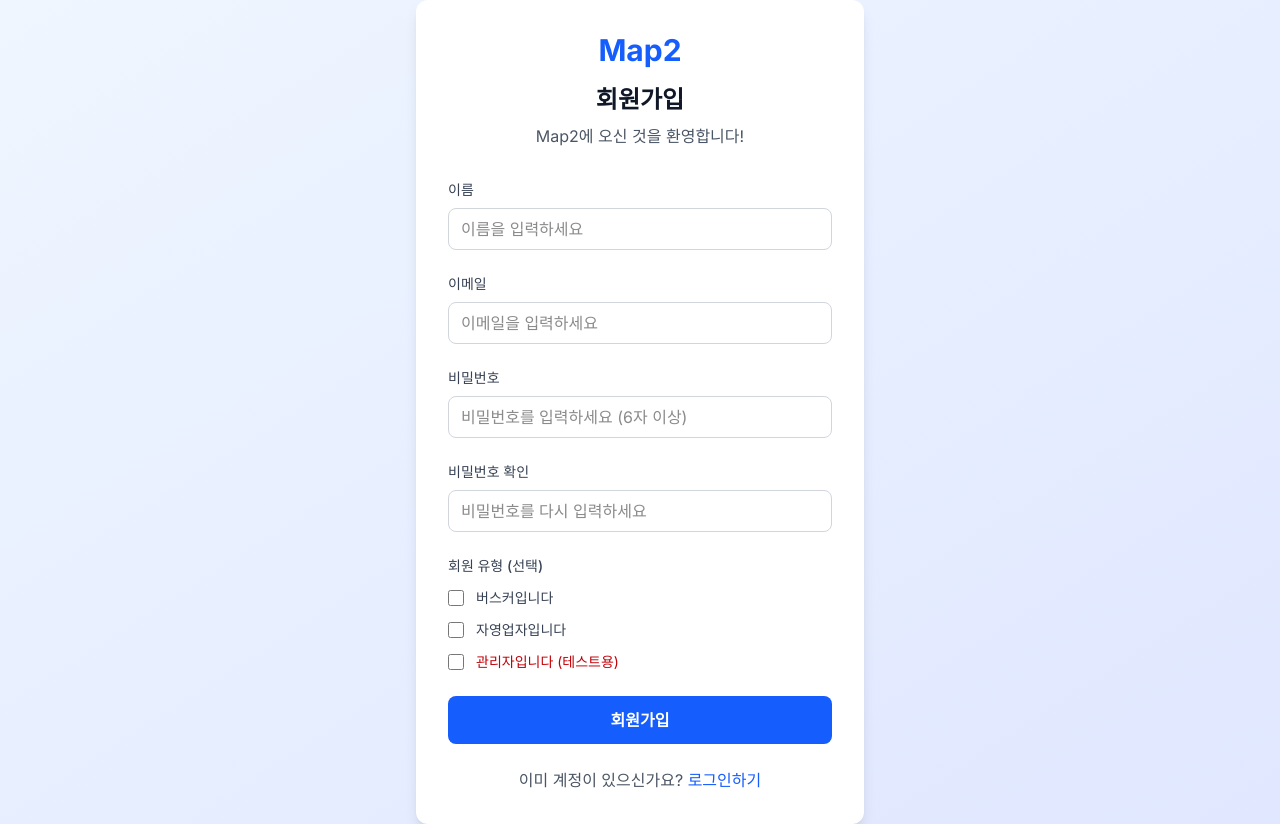
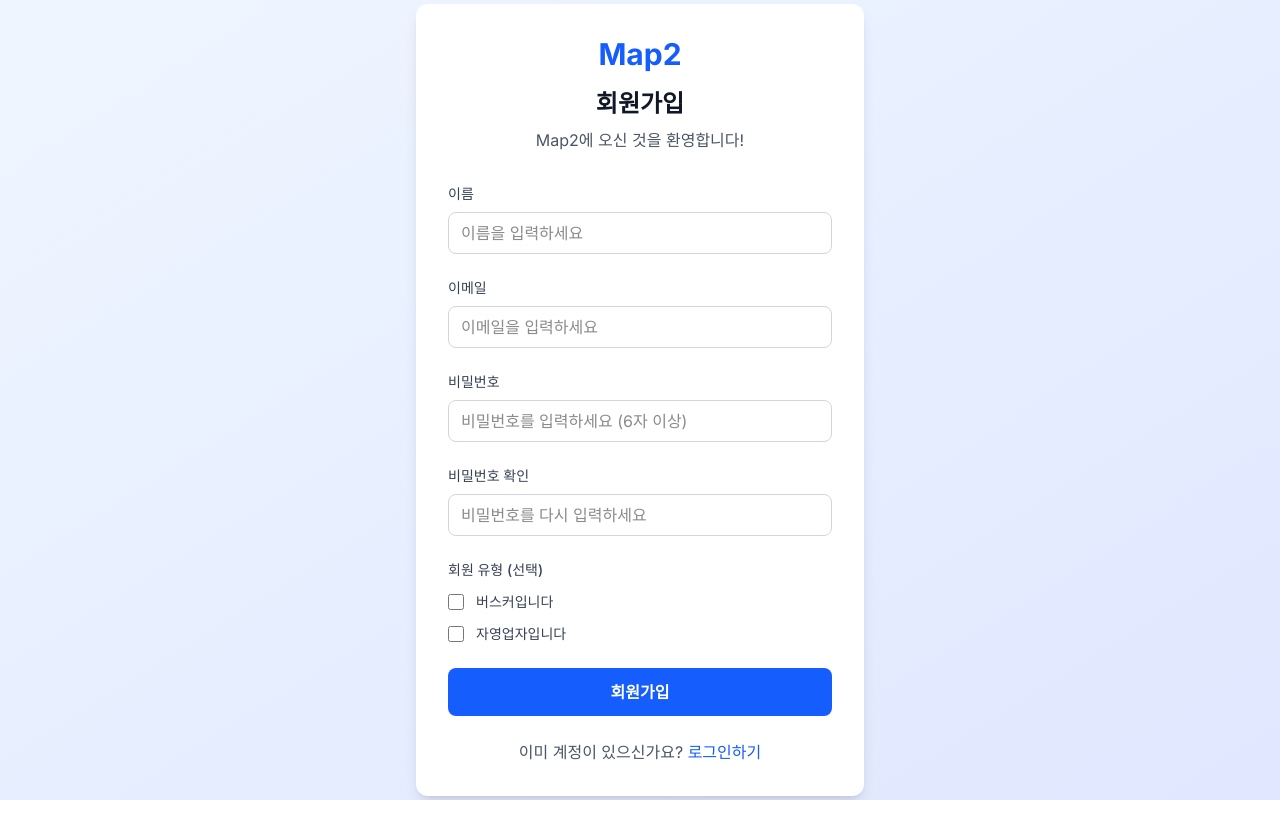
Before and after one commit to LEEKYEKWON/map2-service, a Next.js app: page /auth/signup in a window 1280 px wide. After the commit the page ends 800 px from the top, so only its background shows below. Built offline with nearby package versions, Linux system fonts and the light colour scheme.

Commit message:
Remove admin (테스트용) checkbox from signup form

```diff
--- a/src/app/auth/signup/page.tsx
+++ b/src/app/auth/signup/page.tsx
@@ -15,8 +15,7 @@ export default function SignupPage() {
     password: '',
     confirmPassword: '',
     isBusker: false,
-    isBusiness: false,
-    isAdmin: false  // 임시 관리자 선택 옵션
+    isBusiness: false
   })
 
   const handleSubmit = async (e: React.FormEvent) => {
@@ -46,8 +45,7 @@ export default function SignupPage() {
           email: formData.email,
           password: formData.password,
           isBusker: formData.isBusker,
-          isBusiness: formData.isBusiness,
-          isAdmin: formData.isAdmin
+          isBusiness: formData.isBusiness
         })
       })
 
@@ -158,16 +156,6 @@ export default function SignupPage() {
               />
               <span className="text-sm text-gray-700">자영업자입니다</span>
             </label>
-
-            <label className="flex items-center space-x-3 cursor-pointer">
-              <input
-                type="checkbox"
-                checked={formData.isAdmin}
-                onChange={(e) => setFormData({...formData, isAdmin: e.target.checked})}
-                className="w-4 h-4 text-red-600 border-gray-300 rounded focus:ring-red-500"
-              />
-              <span className="text-sm text-red-700">관리자입니다 (테스트용)</span>
-            </label>
           </div>
 
           {/* 회원가입 버튼 */}
```
Also changed, not shown: src/app/community/page.tsx (indentation only), src/app/event/page.tsx (indentation only), src/app/garden/page.tsx (indentation only).
